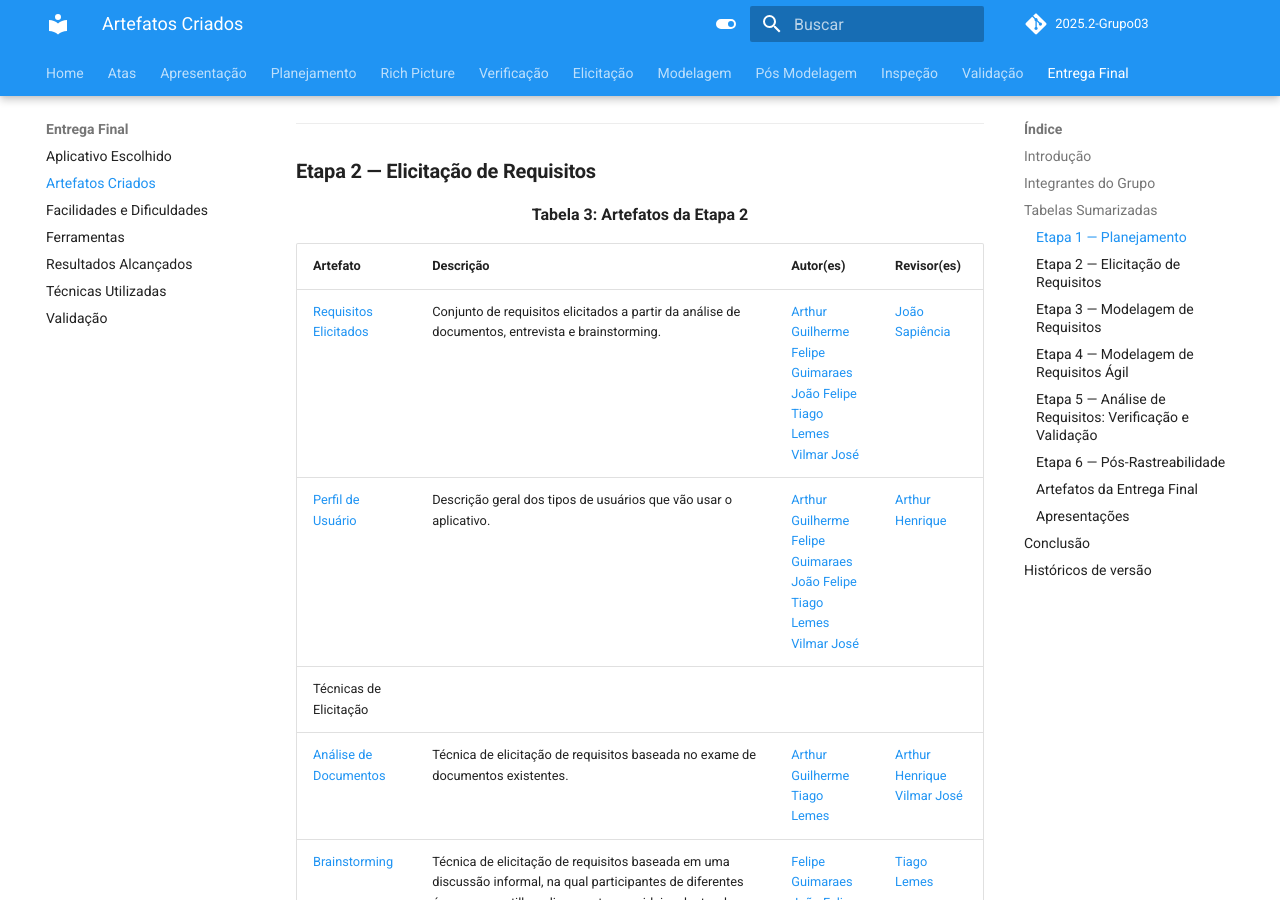
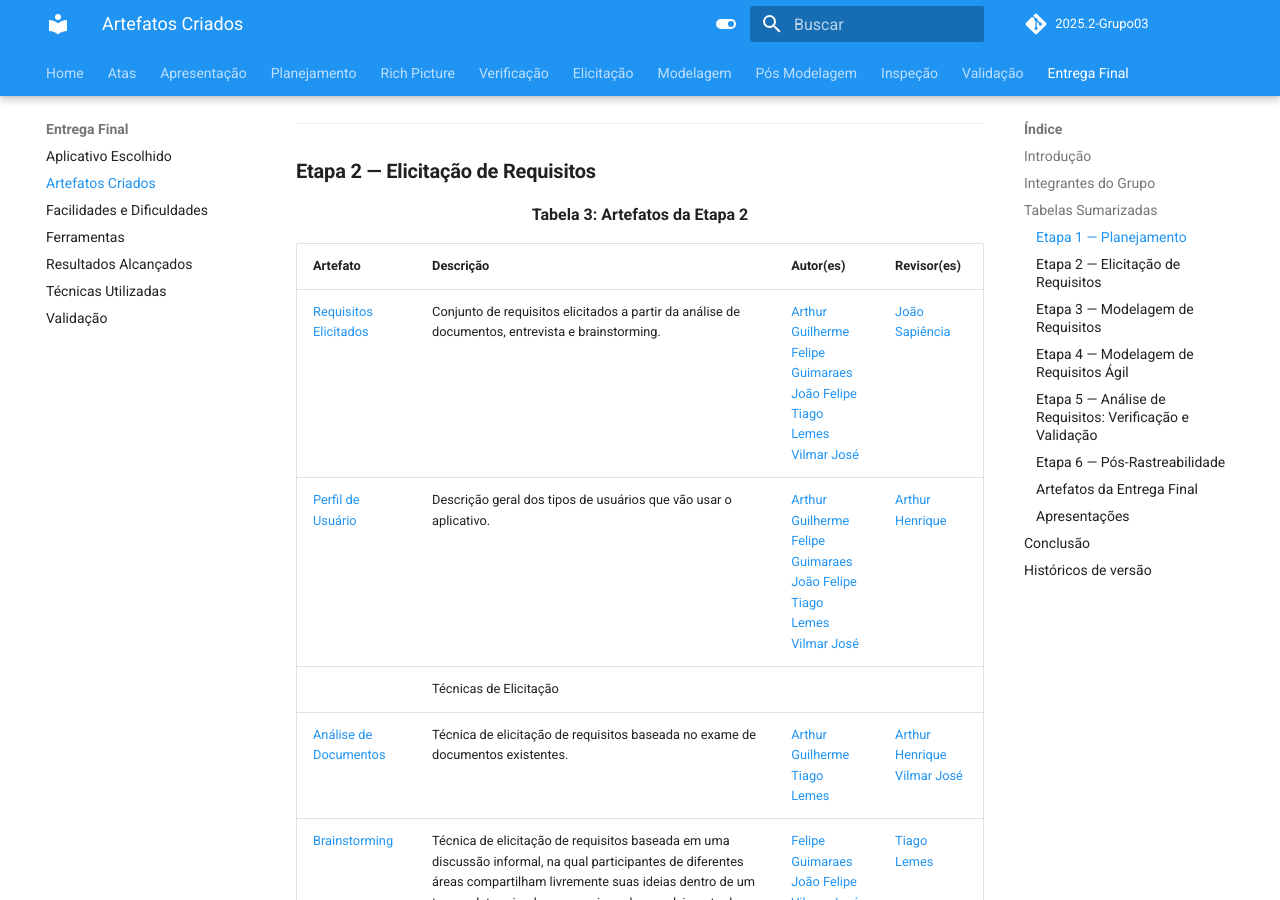
Before and after one commit to Requisitos-de-Software/2025.2-Grupo03, an MkDocs documentation site: the page built from docs/Entrega_Final/artefatos_criados.md, in a window 1280 px wide and 900 px high, scrolled down 1078 px. Built offline with MkDocs 1.6.1 and Material for MkDocs 9.7.7, drawn with Linux system fonts in a browser that asks for light colours; comment, search, counter and statistics services are not loaded.

```diff
--- a/docs/Entrega_Final/artefatos_criados.md
+++ b/docs/Entrega_Final/artefatos_criados.md
@@ -38,11 +38,11 @@ A Tabela 1 apresenta todos os integrantes da equipe que participaram da criaçã
 |----------|-----------|-----------|--------------|
 | [Requisitos Elicitados](https://requisitos-de-software.github.io/2025.2-Grupo03/Elicitacao/requisitos_elicitados/) | Conjunto de requisitos elicitados a partir da análise de documentos, entrevista e brainstorming.  | [Arthur Guilherme](https://github.com/ArthurGuilher62) <br> [Felipe Guimaraes](https://github.com/felipegf1) <br> [João Felipe](https://github.com/MrBolt2005) <br> [Tiago Lemes](https://github.com/TiagoTeixeira-2005) <br> [Vilmar José](https://github.com/VilmarFagundes) | [João Sapiência](https://github.com/JoaoSapiencia) |
 | [Perfil de Usuário](https://requisitos-de-software.github.io/2025.2-Grupo03/Elicitacao/perfil_usuario/) | Descrição geral dos tipos de usuários que vão usar o aplicativo. | [Arthur Guilherme](https://github.com/ArthurGuilher62) <br> [Felipe Guimaraes](https://github.com/felipegf1) <br>  [João Felipe](https://github.com/MrBolt2005) <br> [Tiago Lemes](https://github.com/TiagoTeixeira-2005) <br> [Vilmar José](https://github.com/VilmarFagundes) | [Arthur Henrique](https://github.com/arthurhvieira1) |
-| Técnicas de Elicitação |
+| | Técnicas de Elicitação | |
 | [Análise de Documentos](https://requisitos-de-software.github.io/2025.2-Grupo03/Elicitacao/analise_de_documentos/) | Técnica de elicitação de requisitos baseada no exame de documentos existentes. | [Arthur Guilherme](https://github.com/ArthurGuilher62) <br>  [Tiago Lemes](https://github.com/TiagoTeixeira-2005) | [Arthur Henrique](https://github.com/arthurhvieira1) <br> [Vilmar José](https://github.com/VilmarFagundes) |
 | [Brainstorming](https://requisitos-de-software.github.io/2025.2-Grupo03/Elicitacao/brainstorming/) | Técnica de elicitação de requisitos baseada em uma discussão informal, na qual participantes de diferentes áreas compartilham livremente suas ideias dentro de um tempo determinado para apoiar o desenvolvimento do novo sistema. | [Felipe Guimaraes](https://github.com/felipegf1) <br>  [João Felipe](https://github.com/MrBolt2005) <br> [Vilmar José](https://github.com/VilmarFagundes) | [Tiago Lemes](https://github.com/TiagoTeixeira-2005) |
 | [Entrevista](https://requisitos-de-software.github.io/2025.2-Grupo03/Elicitacao/entrevista/) | Técnica de elicitação de requisitos realizada por meio de uma entrevista com o professor Vandor, desenvolvedor e usuário do sistema, visando compreender expectativas, necessidades e desafios relacionados ao uso de um sistema acadêmico com tutor inteligente. | [Arthur Henrique](https://github.com/arthurhvieira1) <br> [Tiago Lemes](https://github.com/TiagoTeixeira-2005) <br> [Vilmar José](https://github.com/VilmarFagundes) | [João Sapiência](https://github.com/JoaoSapiencia) |
-| Técnicas de Priorização |
+| | Técnicas de Priorização |  |
 | [$100](https://requisitos-de-software.github.io/2025.2-Grupo03/Elicitacao/100_dolares/) | Técnica de priorização de requisitos em que as funcionalidades recebem valores conforme a importância atribuída pelos participantes, que distribuem um total de 100 dólares (pontos) entre os itens que desejam ver implementados. | [Arthur Guilherme](https://github.com/ArthurGuilher62) | [Tiago Lemes](https://github.com/TiagoTeixeira-2005) |
 | [First Thing First](https://requisitos-de-software.github.io/2025.2-Grupo03/Elicitacao/first_thing_first/) | Técnica de priorização de requisitos que organiza as funcionalidades considerando valor e custo. Nesta etapa, foram avaliados o benefício e a penalidade de implementar ou não cada requisito, além do custo e do risco envolvidos no seu desenvolvimento. | [Arthur Guilherme](https://github.com/ArthurGuilher62) <br> [Tiago Lemes](https://github.com/TiagoTeixeira-2005) <br> [Vilmar José](https://github.com/VilmarFagundes) | <br> [Felipe Guimaraes](https://github.com/felipegf1)  |
 | [MoSCoW](https://requisitos-de-software.github.io/2025.2-Grupo03/Elicitacao/moscow/) | Técnica de priorização de requisitos que organiza as funcionalidades em quatro categorias: Must Have (itens essenciais para o funcionamento do sistema), Should Have (importantes, mas não obrigatórios na primeira entrega), Could Have (desejáveis e de menor prioridade) e Won’t Have (itens que não serão implementados agora). |  [João Felipe](https://github.com/MrBolt2005) <br> [João Sapiência](https://github.com/JoaoSapiencia) | [Arthur Henrique](https://github.com/arthurhvieira1) |
```
